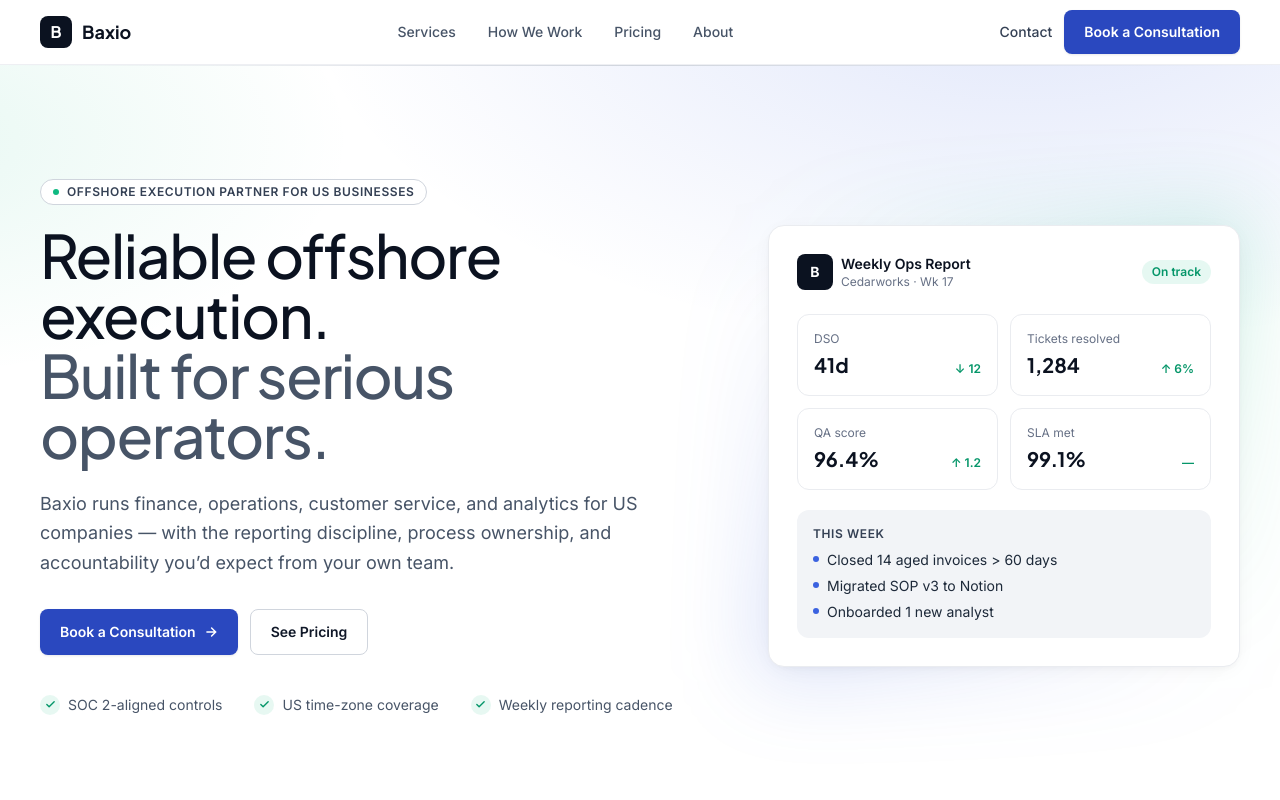
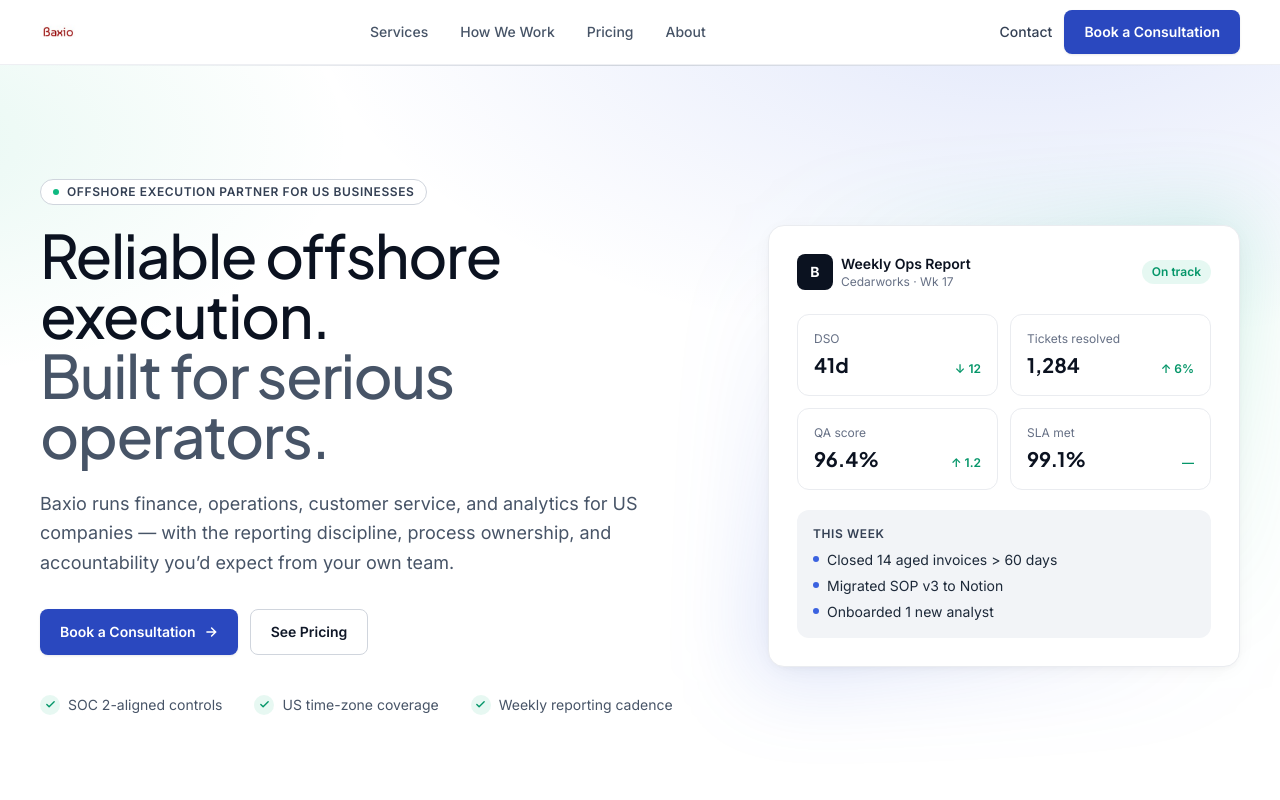
Before and after one commit to Mueez001/Baxio, a React (Vite) app: page / in a window 1280 px wide. Shown: the top 800 px of the page. Built offline with nearby package versions, Linux system fonts and the light colour scheme.

Commit message:
Use Baxio image logo in navbar, footer, and favicon

```diff
--- a/index.html
+++ b/index.html
@@ -2,7 +2,7 @@
 <html lang="en">
   <head>
     <meta charset="UTF-8" />
-    <link rel="icon" type="image/svg+xml" href="/favicon.svg" />
+    <link rel="icon" type="image/jpeg" href="Baxio.jfif" />
     <meta name="viewport" content="width=device-width, initial-scale=1.0" />
     <meta name="description" content="Baxio — offshore execution partner for US businesses. Finance, operations, customer service, and analytics support with reporting discipline and process ownership." />
     <link rel="preconnect" href="https://fonts.googleapis.com" />
--- a/src/components/Footer.jsx
+++ b/src/components/Footer.jsx
@@ -1,13 +1,14 @@
 import { Link } from 'react-router-dom'
 
 export default function Footer() {
+  const logoSrc = `${import.meta.env.BASE_URL}Baxio.jfif`
+
   return (
     <footer className="border-t border-ink-100 bg-ink-950 text-ink-200">
       <div className="container-x py-16 grid gap-12 lg:grid-cols-5">
         <div className="lg:col-span-2">
-          <Link to="/" className="flex items-center gap-2.5">
-            <span className="grid h-8 w-8 place-items-center rounded-lg bg-white text-ink-900 font-display font-bold">B</span>
-            <span className="font-display text-lg font-bold text-white">Baxio</span>
+          <Link to="/" className="flex items-center">
+            <img src={logoSrc} alt="Baxio logo" className="h-10 w-auto rounded-sm" />
           </Link>
           <p className="mt-4 max-w-sm text-sm leading-relaxed text-ink-300">
             Offshore execution for US businesses. Finance, operations, customer service, and analytics — delivered with reporting discipline and process ownership.
--- a/src/components/Navbar.jsx
+++ b/src/components/Navbar.jsx
@@ -10,13 +10,13 @@ const links = [
 
 export default function Navbar() {
   const [open, setOpen] = useState(false)
+  const logoSrc = `${import.meta.env.BASE_URL}Baxio.jfif`
 
   return (
     <header className="sticky top-0 z-40 w-full border-b border-ink-100/80 bg-white/85 backdrop-blur-md">
       <div className="container-x flex h-16 items-center justify-between">
-        <Link to="/" className="flex items-center gap-2.5" onClick={() => setOpen(false)}>
-          <span className="grid h-8 w-8 place-items-center rounded-lg bg-ink-900 text-white font-display font-bold">B</span>
-          <span className="font-display text-lg font-bold text-ink-900">Baxio</span>
+        <Link to="/" className="flex items-center" onClick={() => setOpen(false)}>
+          <img src={logoSrc} alt="Baxio logo" className="h-9 w-auto rounded-sm" />
         </Link>
 
         <nav className="hidden md:flex items-center gap-8">
```
